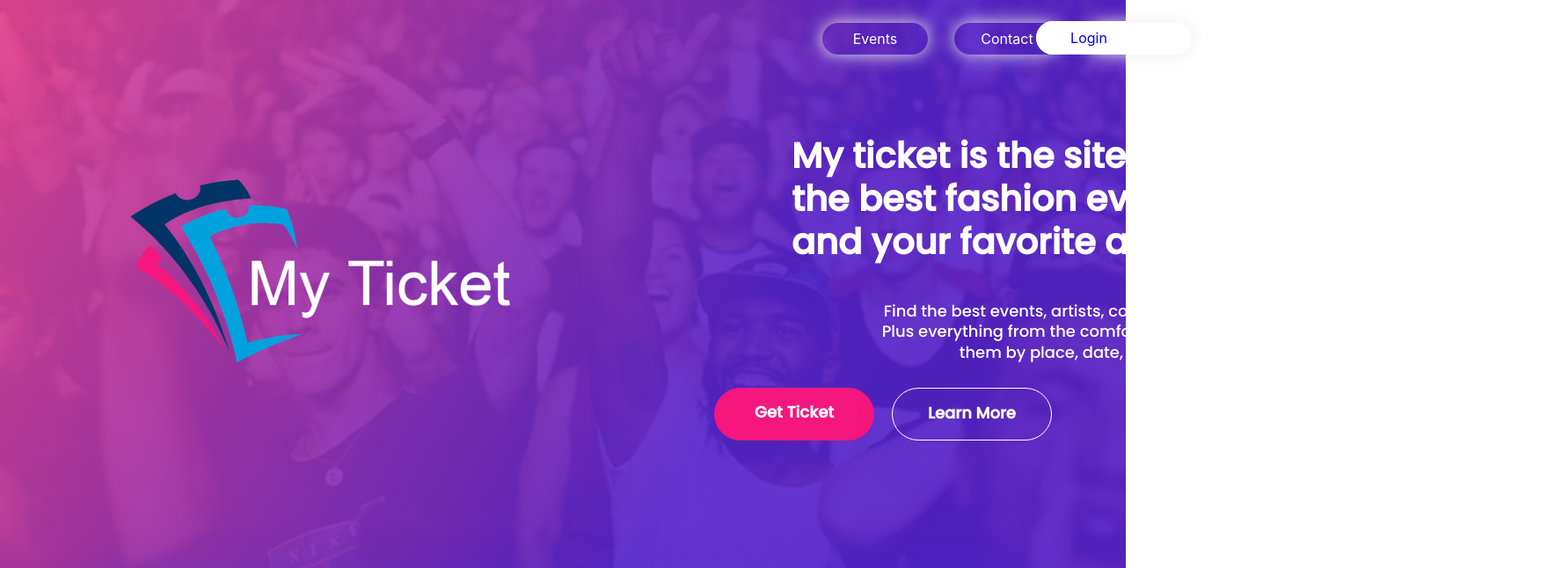
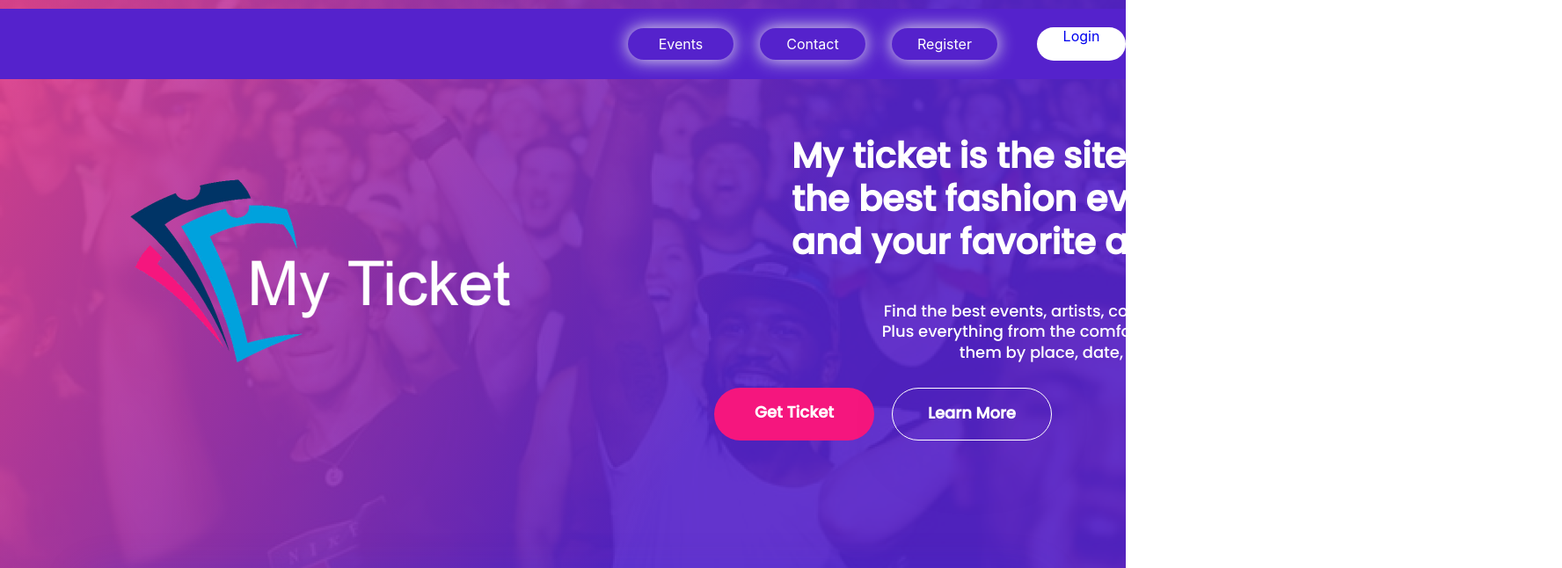
Before and after one commit to JuanDls01/client-concerts, a React (Create React App) app: page / in a window 1280 px wide. Shown: the top 646 px of the page at 88% size, 1776 px wide, since content can reach past the window. Built offline with nearby package versions, Linux system fonts and the light colour scheme; no server answers.

Commit message:
fix(src/components/NavBar/NavBar.module.css):arreglando espacio en blanco del lado derecho

```diff
--- a/src/components/NavBar/NavBar.module.css
+++ b/src/components/NavBar/NavBar.module.css
@@ -1,8 +1,20 @@
 .navbarExterno {
+    top: 10px;
     position: absolute;
-    width: 70%;
-    left: 880px;
-    top: 10px;
+    width: 100%;
+    height: 80px;
+    background-color: #5522CC;
+    align-items: center;
+    display: flex;
+    justify-content: center;
+}
+
+.navegacion{
+    display: flex;
+    align-items: center;
+    width: 100%;
+    justify-content: end;
+    gap: 30px;
 }
 
 .navegacion ul {
@@ -28,13 +40,8 @@
 }
 
 .button {
-    position: relative;
-    top: -45px;
-    left: -90px;
-    padding:8px 38px;
     width: 101px;
     height: 38px;
-    border: 1.5px solid #FFFFFF;
     border-radius: 50px;
     background-color: white;
     text-decoration: none;
```
